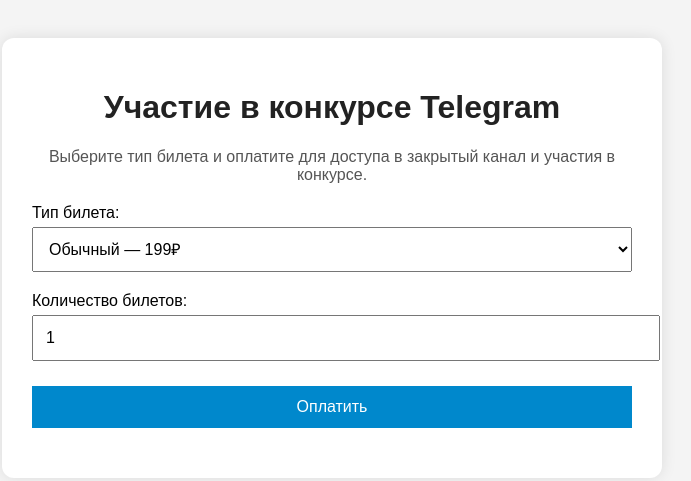
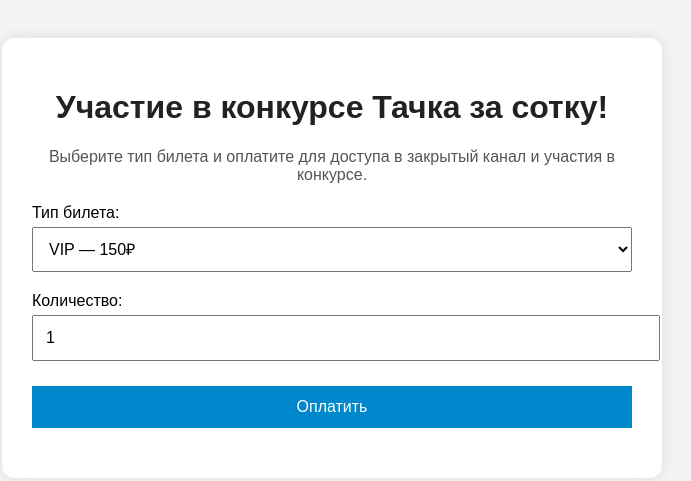
Before and after one commit to nikitkanixuyasebe/-, a plain HTML site: page index.html in a window 1280 px wide. Shown: the whole page, without its empty margins (308-999 px from the left). Drawn offline with Linux system fonts and the light colour scheme.

Commit message:
Update index.html

```diff
--- a/index.html
+++ b/index.html
@@ -8,17 +8,15 @@
 </head>
 <body>
   <div class="container">
-    <h1>Участие в конкурсе Telegram</h1>
+    <h1>Участие в конкурсе Тачка за сотку!</h1>
     <p>Выберите тип билета и оплатите для доступа в закрытый канал и участия в конкурсе.</p>
 
     <label for="ticketType">Тип билета:</label>
     <select id="ticketType">
-      <option value="199">Обычный — 199₽</option>
-      <option value="299">Конкурсный — 299₽</option>
-      <option value="599">VIP — 599₽</option>
+      <option value="150">VIP — 150₽</option>
     </select>
 
-    <label for="quantity">Количество билетов:</label>
+    <label for="quantity">Количество:</label>
     <input type="number" id="quantity" min="1" value="1" />
 
     <button onclick="processPayment()">Оплатить</button>
```
